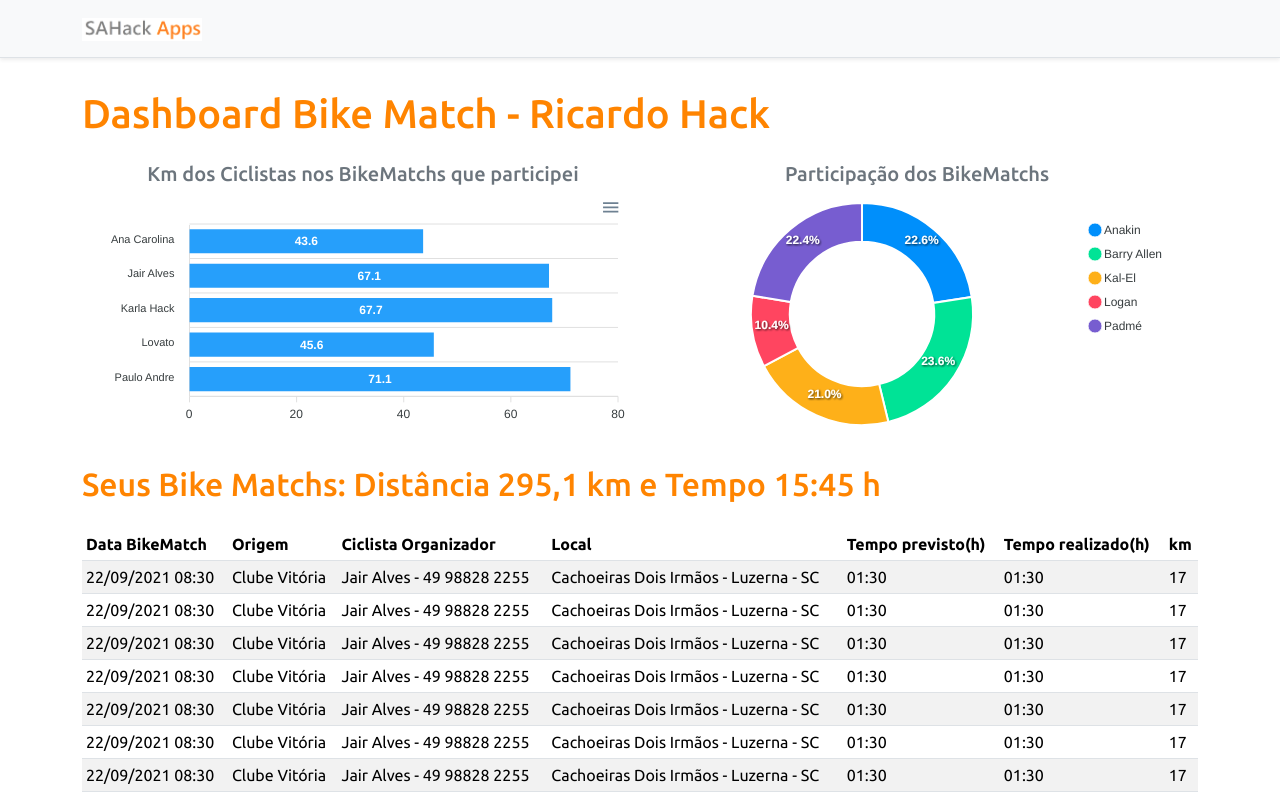
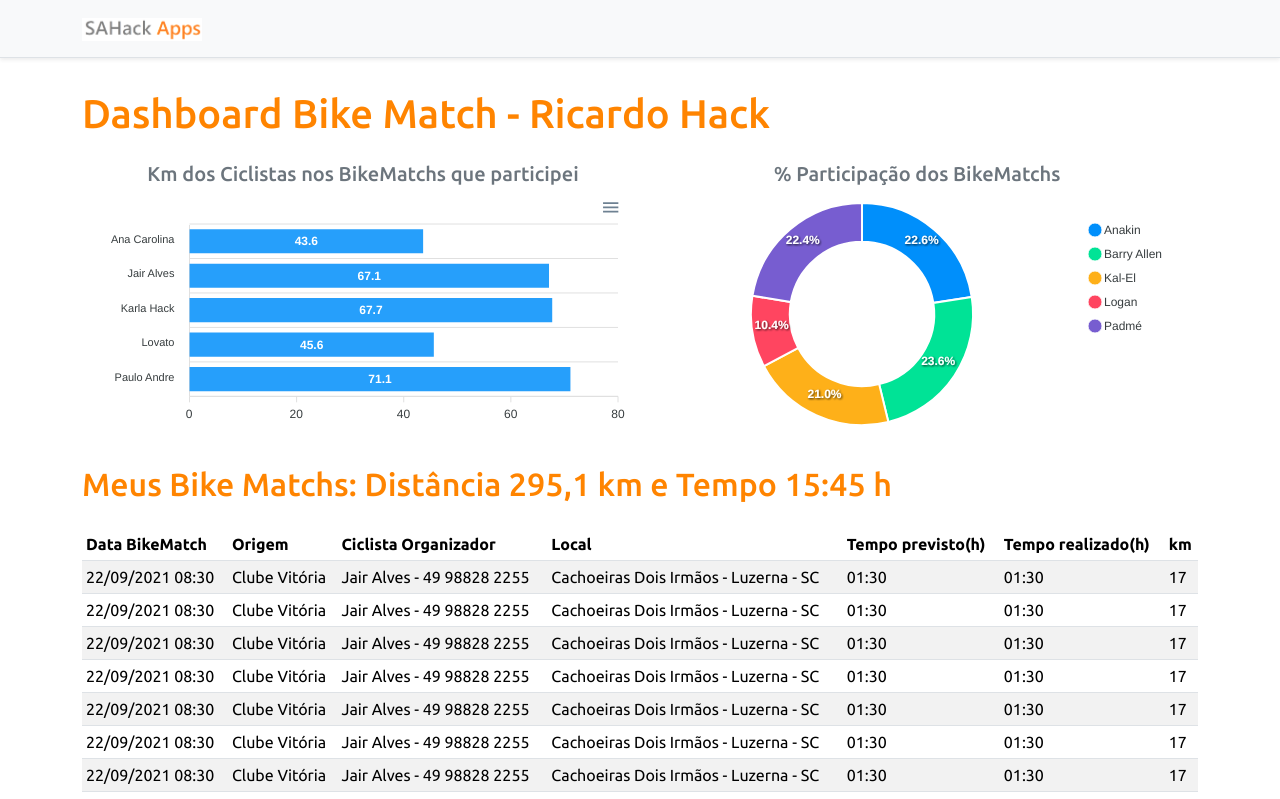
Before and after one commit to 02703540930/BikeMatch, a React (Create React App) app in the folder frontend/: page / in a window 1280 px wide. Shown: the top 799 px of the page. Built offline with nearby package versions, Linux system fonts and the light colour scheme.

Commit message:
Alterado titulos

```diff
--- a/frontend/src/App.tsx
+++ b/frontend/src/App.tsx
@@ -17,13 +17,13 @@ function App() {
             <BarChart />
           </div>
           <div className="col-sm-6">
-            <h5 className="text-center text-secondary">Participação dos BikeMatchs</h5>
+            <h5 className="text-center text-secondary">% Participação dos BikeMatchs</h5>
             <DonutsChart />
           </div>
         </div>
 
         <div className="py-3">
-          <h2 className="text-primary">Seus Bike Matchs: Distância 295,1 km e Tempo 15:45 h </h2>
+          <h2 className="text-primary">Meus Bike Matchs: Distância 295,1 km e Tempo 15:45 h </h2>
         </div>
 
         <DataTable></DataTable>
```
